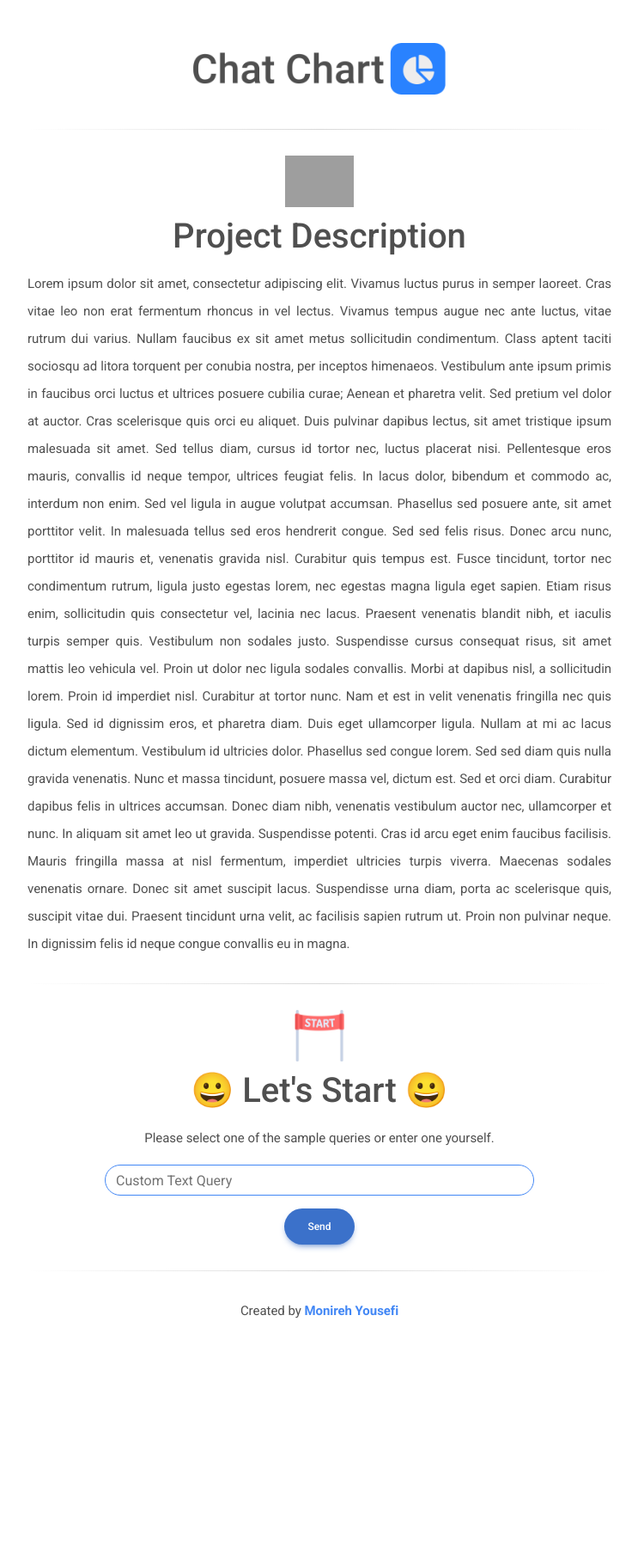
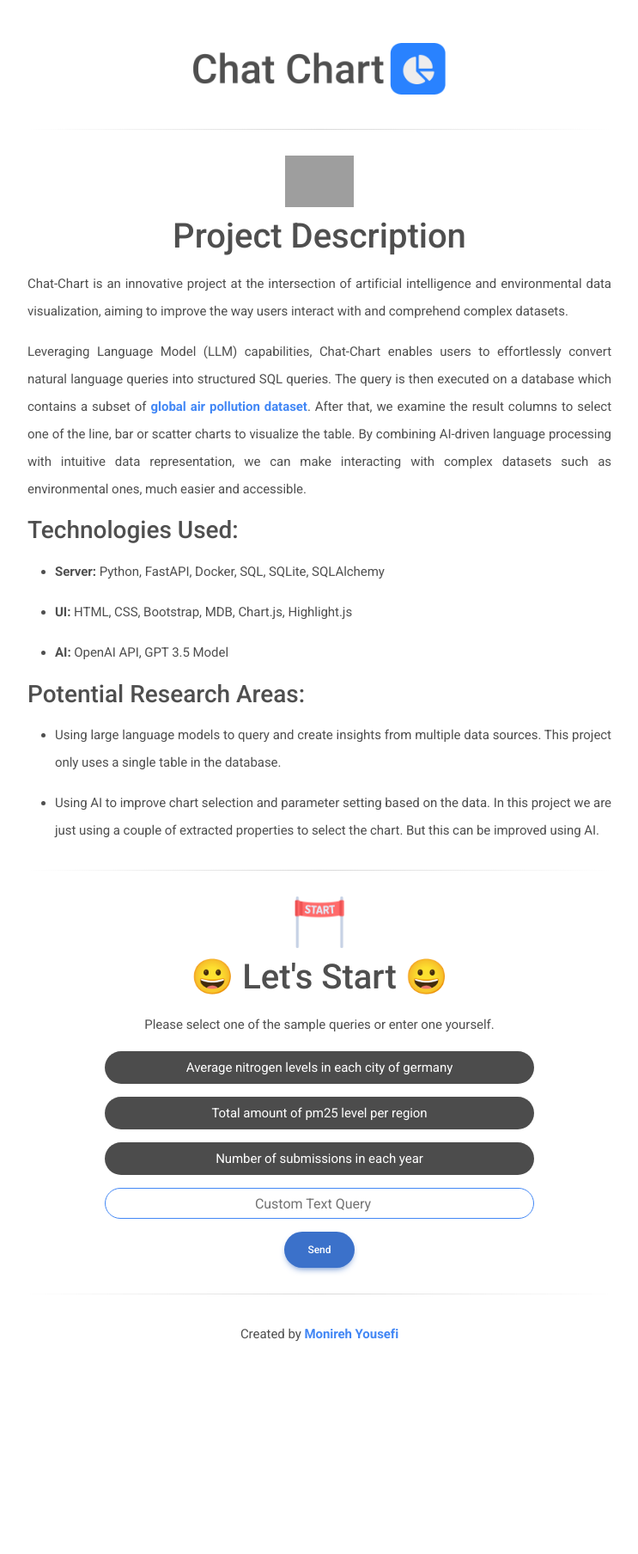
Before and after one commit to monireh-yousefi/chat-chart, a Python web app: template src/templates/home.html in a window 1280 px wide. Shown: the top 1808 px of the page at 86% size, without its empty margins (268-1011 px from the left). Before the commit the page ends 1534 px from the top, so only its background shows below. Run offline with Jinja, Linux system fonts and the light colour scheme; the template is opened without the code that fills it, so the values that code supplies are empty; some web fonts are replaced; grey boxes are pictures that could not be loaded.

Commit message:
readme and docs

```diff
--- a/src/templates/home.html
+++ b/src/templates/home.html
@@ -37,53 +37,36 @@
                  style="height: 60px; margin-bottom: 10px"/>
             <h1>Project Description</h1>
             <p style="text-align: justify">
-                Lorem ipsum dolor sit amet, consectetur adipiscing elit. Vivamus luctus purus in semper laoreet. Cras
-                vitae
-                leo non erat fermentum rhoncus in vel lectus. Vivamus tempus augue nec ante luctus, vitae rutrum dui
-                varius.
-                Nullam faucibus ex sit amet metus sollicitudin condimentum. Class aptent taciti sociosqu ad litora
-                torquent
-                per conubia nostra, per inceptos himenaeos. Vestibulum ante ipsum primis in faucibus orci luctus et
-                ultrices
-                posuere cubilia curae; Aenean et pharetra velit. Sed pretium vel dolor at auctor. Cras scelerisque quis
-                orci
-                eu aliquet.
-
-                Duis pulvinar dapibus lectus, sit amet tristique ipsum malesuada sit amet. Sed tellus diam, cursus id
-                tortor
-                nec, luctus placerat nisi. Pellentesque eros mauris, convallis id neque tempor, ultrices feugiat felis.
-                In
-                lacus dolor, bibendum et commodo ac, interdum non enim. Sed vel ligula in augue volutpat accumsan.
-                Phasellus
-                sed posuere ante, sit amet porttitor velit. In malesuada tellus sed eros hendrerit congue. Sed sed felis
-                risus.
-
-                Donec arcu nunc, porttitor id mauris et, venenatis gravida nisl. Curabitur quis tempus est. Fusce
-                tincidunt,
-                tortor nec condimentum rutrum, ligula justo egestas lorem, nec egestas magna ligula eget sapien. Etiam
-                risus
-                enim, sollicitudin quis consectetur vel, lacinia nec lacus. Praesent venenatis blandit nibh, et iaculis
-                turpis semper quis. Vestibulum non sodales justo. Suspendisse cursus consequat risus, sit amet mattis
-                leo
-                vehicula vel. Proin ut dolor nec ligula sodales convallis. Morbi at dapibus nisl, a sollicitudin lorem.
-                Proin id imperdiet nisl. Curabitur at tortor nunc. Nam et est in velit venenatis fringilla nec quis
-                ligula.
-
-                Sed id dignissim eros, et pharetra diam. Duis eget ullamcorper ligula. Nullam at mi ac lacus dictum
-                elementum. Vestibulum id ultricies dolor. Phasellus sed congue lorem. Sed sed diam quis nulla gravida
-                venenatis. Nunc et massa tincidunt, posuere massa vel, dictum est. Sed et orci diam. Curabitur dapibus
-                felis
-                in ultrices accumsan.
-
-                Donec diam nibh, venenatis vestibulum auctor nec, ullamcorper et nunc. In aliquam sit amet leo ut
-                gravida.
-                Suspendisse potenti. Cras id arcu eget enim faucibus facilisis. Mauris fringilla massa at nisl
-                fermentum,
-                imperdiet ultricies turpis viverra. Maecenas sodales venenatis ornare. Donec sit amet suscipit lacus.
-                Suspendisse urna diam, porta ac scelerisque quis, suscipit vitae dui. Praesent tincidunt urna velit, ac
-                facilisis sapien rutrum ut. Proin non pulvinar neque. In dignissim felis id neque congue convallis eu in
-                magna.
+                Chat-Chart is an innovative project at the intersection of artificial intelligence and environmental
+                data visualization, aiming to improve the way users interact with and comprehend complex datasets.
             </p>
+            <p style="text-align: justify">
+                Leveraging Language Model (LLM) capabilities, Chat-Chart enables users to effortlessly convert natural
+                language queries into structured SQL queries. The query is then executed on a database which contains
+                a subset of
+                <a href="https://www.kaggle.com/datasets/hasibalmuzdadid/global-air-pollution-dataset?resource=download">global
+                    air pollution dataset</a>.
+                After that, we examine the result columns to select one of the line, bar or scatter charts to visualize
+                the table. By combining AI-driven language processing with intuitive data representation, we can make
+                interacting with complex datasets such as environmental ones, much easier and accessible.
+            </p>
+            <h3 style="text-align: justify">Technologies Used:</h3>
+            <ul style="text-align: justify">
+                <li><b>Server:</b> Python, FastAPI, Docker, SQL, SQLite, SQLAlchemy</li>
+                <li><b>UI:</b> HTML, CSS, Bootstrap, MDB, Chart.js, Highlight.js</li>
+                <li><b>AI:</b> OpenAI API, GPT 3.5 Model</li>
+            </ul>
+            <h3 style="text-align: justify">Potential Research Areas:</h3>
+            <ul style="text-align: justify">
+                <li>
+                    Using large language models to query and create insights from multiple data sources.
+                    This project only uses a single table in the database.
+                </li>
+                <li>
+                    Using AI to improve chart selection and parameter setting based on the data. In this project we are
+                    just using a couple of extracted properties to select the chart. But this can be improved using AI.
+                </li>
+            </ul>
         </section>
 
         <hr class="hr hr-blurry"/>
@@ -96,6 +79,10 @@
             <p>
                 Please select one of the sample queries or enter one yourself.
             </p>
+
+            <p class="suggested-query" onclick="suggestedQueryOnClick(this)">Average nitrogen levels in each city of germany</p>
+            <p class="suggested-query" onclick="suggestedQueryOnClick(this)">Total amount of pm25 level per region</p>
+            <p class="suggested-query" onclick="suggestedQueryOnClick(this)">Number of submissions in each year</p>
 
             <form id="text-query-form" action="/ui/v1/pollution/result" method="post">
                 <input id="text-query-input"
@@ -129,6 +116,13 @@
 <!-- MDB -->
 <script type="text/javascript" src="/static/js/mdb.umd.min.js"></script>
 <!-- Custom scripts -->
-<script type="text/javascript"></script>
+<script type="text/javascript">
+    function suggestedQueryOnClick(e) {
+        const queryInput = document.getElementById('text-query-input');
+        const queryForm = document.getElementById('text-query-form');
+        queryInput.value = e.innerText;
+        queryForm.submit();
+    }
+</script>
 </body>
 </html>
--- a/static/css/main.css
+++ b/static/css/main.css
@@ -11,6 +11,22 @@ a:hover {
 p {
     display: block;
 
+    margin-block-start: 1em;
+    margin-block-end: 1em;
+
+    font-family: "Source Code Pro", "Roboto", Times, serif;
+    font-style: normal;
+    font-size: 15px;
+    font-weight: 400;
+
+    line-height: 32px;
+    letter-spacing: -0.003em;
+
+    text-rendering: optimizeLegibility;
+    text-size-adjust: 100%;
+}
+
+ul li {
     margin-block-start: 1em;
     margin-block-end: 1em;
 
@@ -43,7 +59,7 @@ p {
     margin: 15px auto;
 
     max-width: 500px;
-
+    text-align: center;
     border-color: #4287f5;
     border-width: thin;
     border-radius: 200px !important;
@@ -53,6 +69,22 @@ p {
     font-size: 12px;
     border-radius: 200px !important;
     text-transform: none !important;
+}
+
+.suggested-query {
+    display: block;
+    margin-right: auto;
+    margin-left: auto;
+    cursor: pointer;
+    background: rgba(0, 0, 0, 0.7);
+    color: white;
+    padding: 3px;
+    border-radius: 1000px;
+    max-width: 500px;
+}
+
+.suggested-query:hover {
+    background: rgba(0, 0, 0, 0.5);
 }
 
 
```
Also changed, not shown: src/chat_chart/pollution/api_router.py (+8 -3 lines), README.md. Lines whose indentation alone changed are shown as unchanged.
